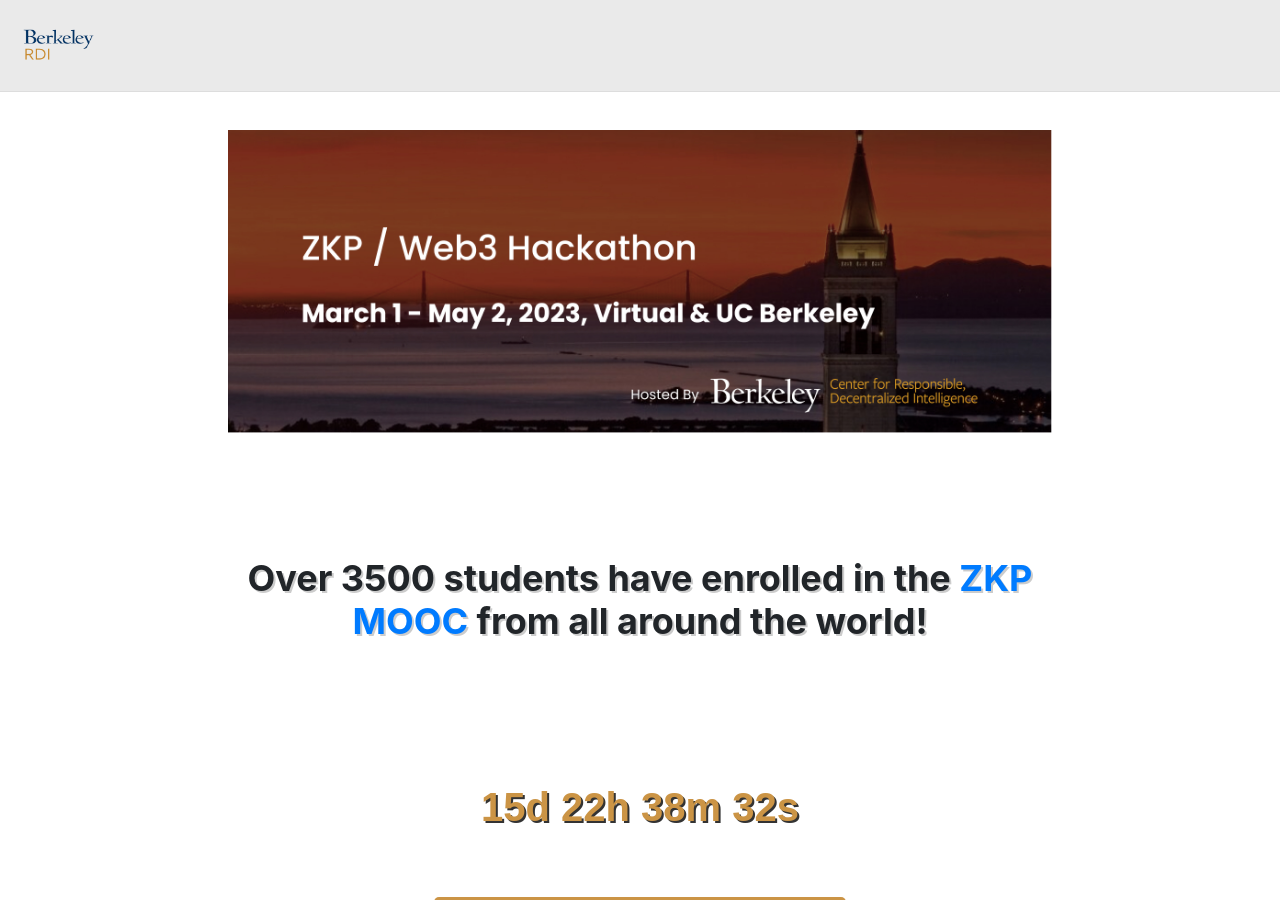
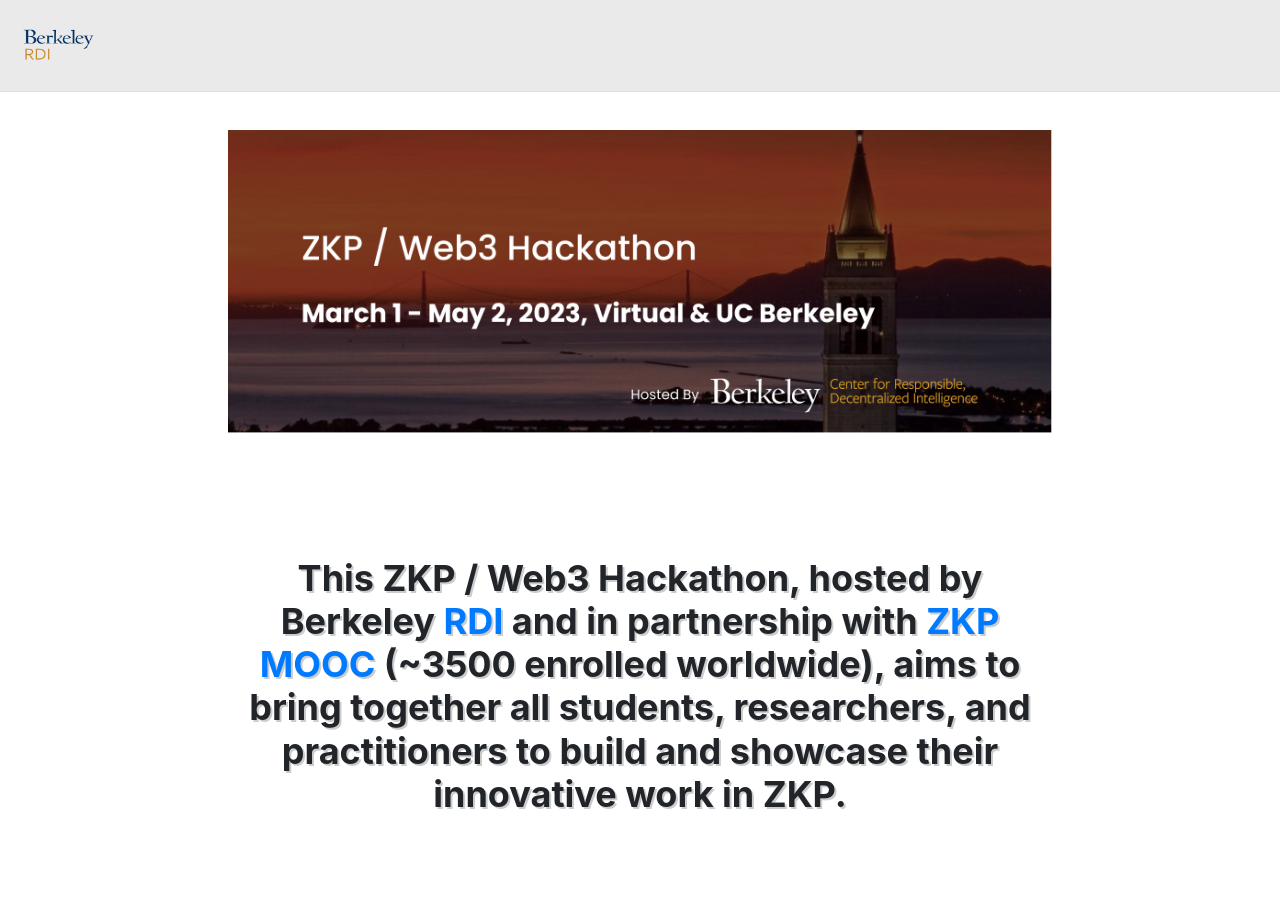
Before and after one commit to rdi-berkeley/zkp-web3-hackathon, a Jekyll site: the page built from index.md, in a window 1280 px wide and 900 px high. Built offline with Jekyll 4.4.1, drawn with Linux system fonts in a browser that asks for light colours; nearby versions of some CDN libraries; comment, search, counter and statistics services are not loaded.

Commit message:
Update text

```diff
--- a/_layouts/home.html
+++ b/_layouts/home.html
@@ -12,9 +12,13 @@ cover-img: "/assets/img/ZKP_Web3 HackathonBanner.jpg"
 
 <br>
 
-<h1 style="text-align: center; font-size: 36px; font-weight: bold; text-shadow: 2px 2px #CCC; margin-top: 100px; margin-bottom: 100px;">Over 3500 students have enrolled in the <a href="https://zk-learning.org">ZKP MOOC</a> from all around the world!</h1>
+<!-- <h1 style="text-align: center; font-size: 36px; font-weight: bold; text-shadow: 2px 2px #CCC; margin-top: 100px; margin-bottom: 100px;">
+  Over 3500 students have enrolled in the
+  <a href="https://zk-learning.org">ZKP MOOC</a> from all around the world!</h1> -->
 
-<br>
+<h1 style="text-align: center; font-size: 36px; font-weight: bold; text-shadow: 2px 2px #CCC; margin-top: 100px; margin-bottom: 100px;">
+  This ZKP / Web3 Hackathon, hosted by Berkeley <a href="https://rdi.berkeley.edu/">RDI</a> and in partnership with <a href="https://zk-learning.org">ZKP MOOC</a> (~3500 enrolled worldwide), aims to bring together all students, researchers, and practitioners to build and showcase their innovative work in ZKP.
+</h1>
 
 <!-- CSS to center mailform -->
 
```
